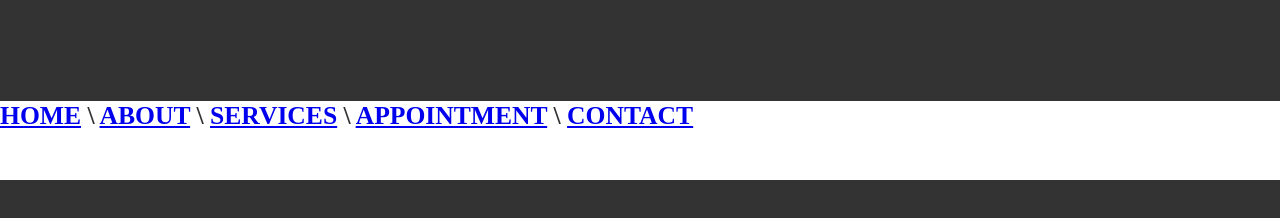
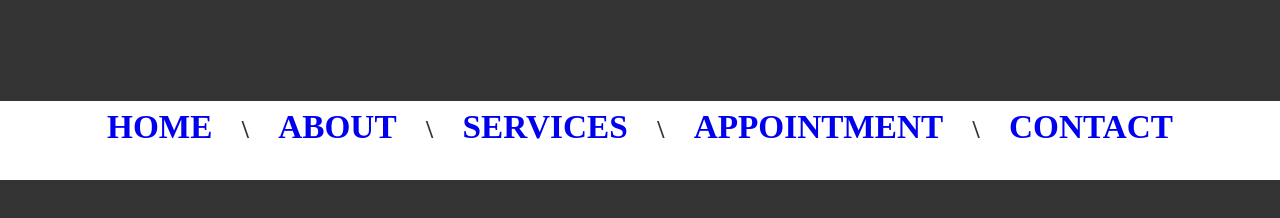
Before and after one commit to rameezahmed87/VCC-Final-Assignment, a plain HTML site: page index.html in a window 1280 px wide. Drawn offline with Linux system fonts and the light colour scheme.

Commit message:
add A href in css

```diff
--- a/css/app.css
+++ b/css/app.css
@@ -22,4 +22,11 @@ nav {
     border-top: 1px solid #333;
     color: #333;
     font-weight: 700;
+    text-align: center;
+    padding-top: 7px;
 }
+a {
+  text-decoration: none;
+  font-size: 1.3em;
+  margin: 0 23px;
+}
```
